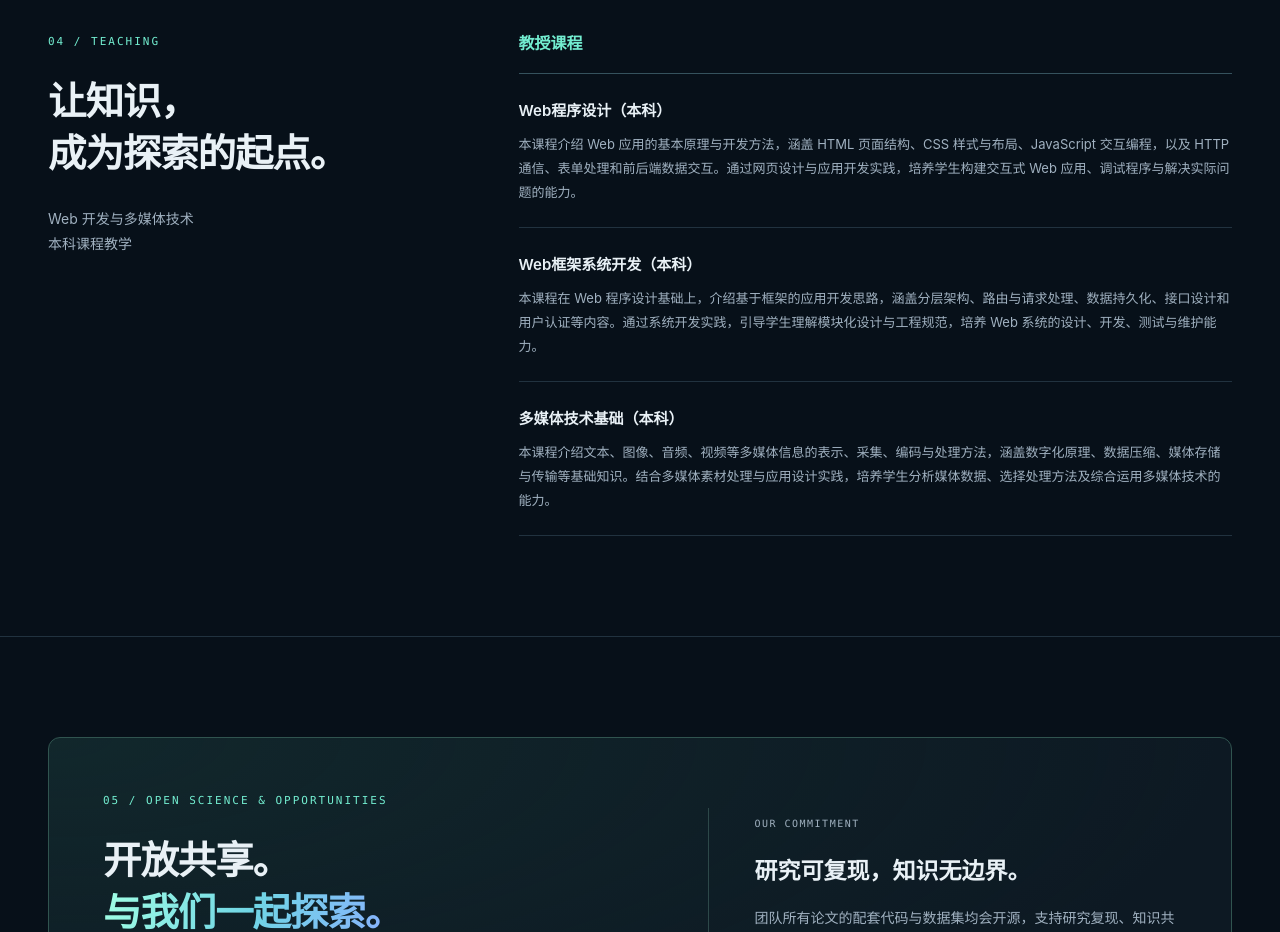
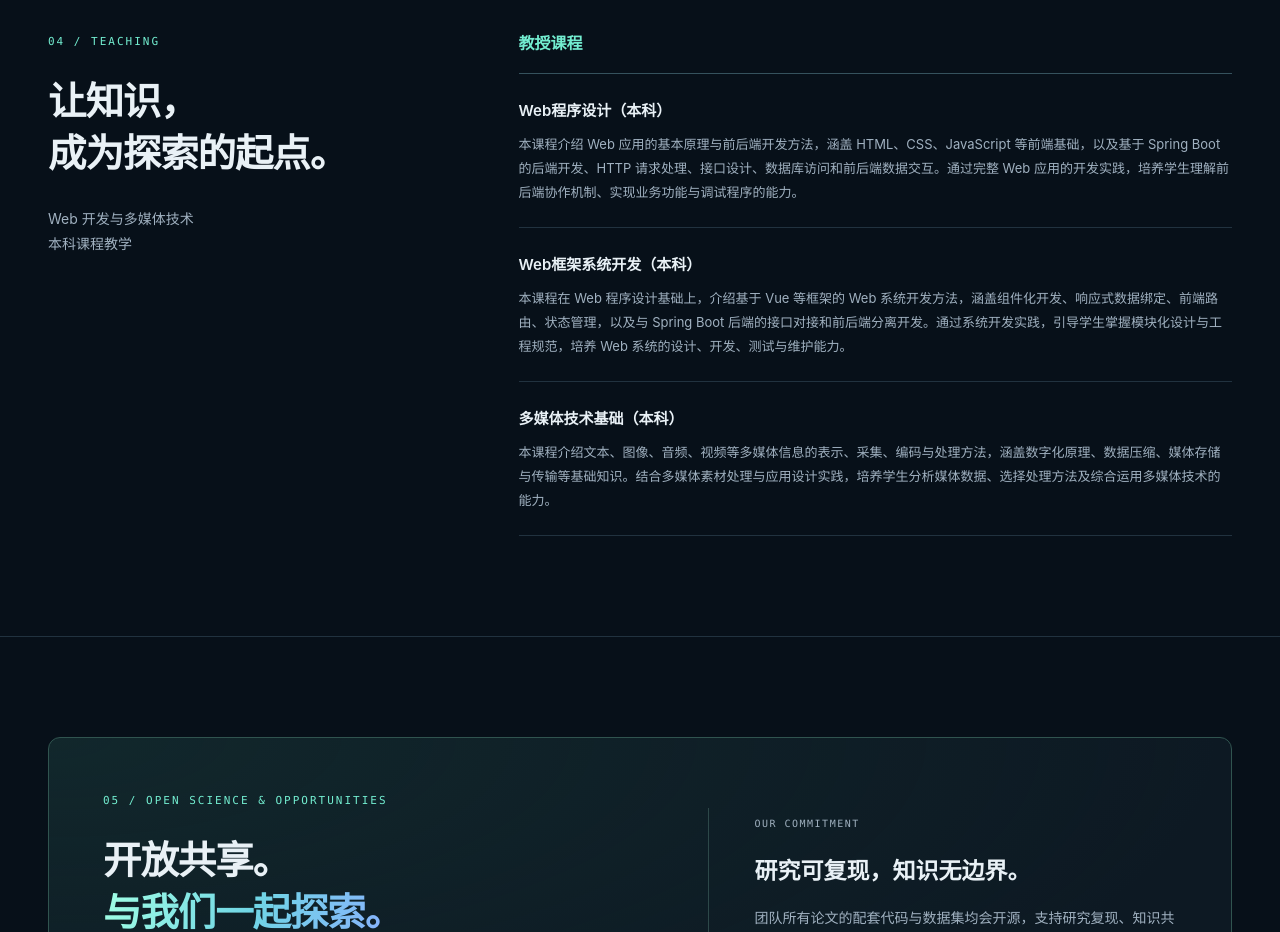
Before and after one commit to timohaha/timohaha.github.io, a plain HTML site: page index.html in a window 1280 px wide. Shown: the part 6580-7512 px from the top of the page. Drawn offline with Linux system fonts and the light colour scheme.

Commit message:
Clarify Spring Boot and Vue coverage in Web course descriptions

```diff
--- a/index.html
+++ b/index.html
@@ -628,14 +628,14 @@
               <div class="course-item">
                 <div class="course-title">Web程序设计（本科）</div>
                 <div class="course-description">
-                  本课程介绍 Web 应用的基本原理与开发方法，涵盖 HTML 页面结构、CSS 样式与布局、JavaScript 交互编程，以及 HTTP 通信、表单处理和前后端数据交互。通过网页设计与应用开发实践，培养学生构建交互式 Web 应用、调试程序与解决实际问题的能力。
+                  本课程介绍 Web 应用的基本原理与前后端开发方法，涵盖 HTML、CSS、JavaScript 等前端基础，以及基于 Spring Boot 的后端开发、HTTP 请求处理、接口设计、数据库访问和前后端数据交互。通过完整 Web 应用的开发实践，培养学生理解前后端协作机制、实现业务功能与调试程序的能力。
                 </div>
               </div>
 
               <div class="course-item">
                 <div class="course-title">Web框架系统开发（本科）</div>
                 <div class="course-description">
-                  本课程在 Web 程序设计基础上，介绍基于框架的应用开发思路，涵盖分层架构、路由与请求处理、数据持久化、接口设计和用户认证等内容。通过系统开发实践，引导学生理解模块化设计与工程规范，培养 Web 系统的设计、开发、测试与维护能力。
+                  本课程在 Web 程序设计基础上，介绍基于 Vue 等框架的 Web 系统开发方法，涵盖组件化开发、响应式数据绑定、前端路由、状态管理，以及与 Spring Boot 后端的接口对接和前后端分离开发。通过系统开发实践，引导学生掌握模块化设计与工程规范，培养 Web 系统的设计、开发、测试与维护能力。
                 </div>
               </div>
 
```
